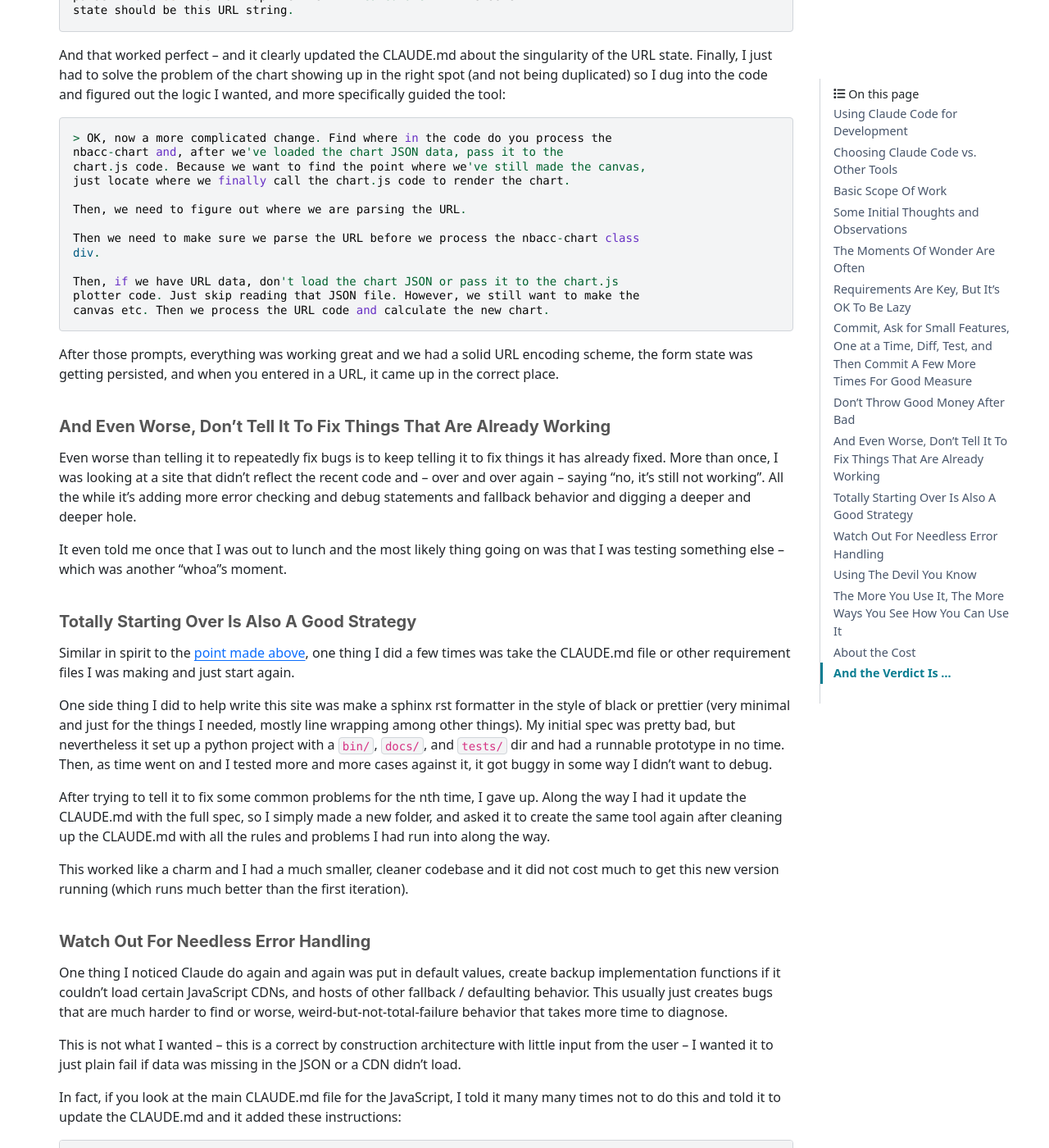
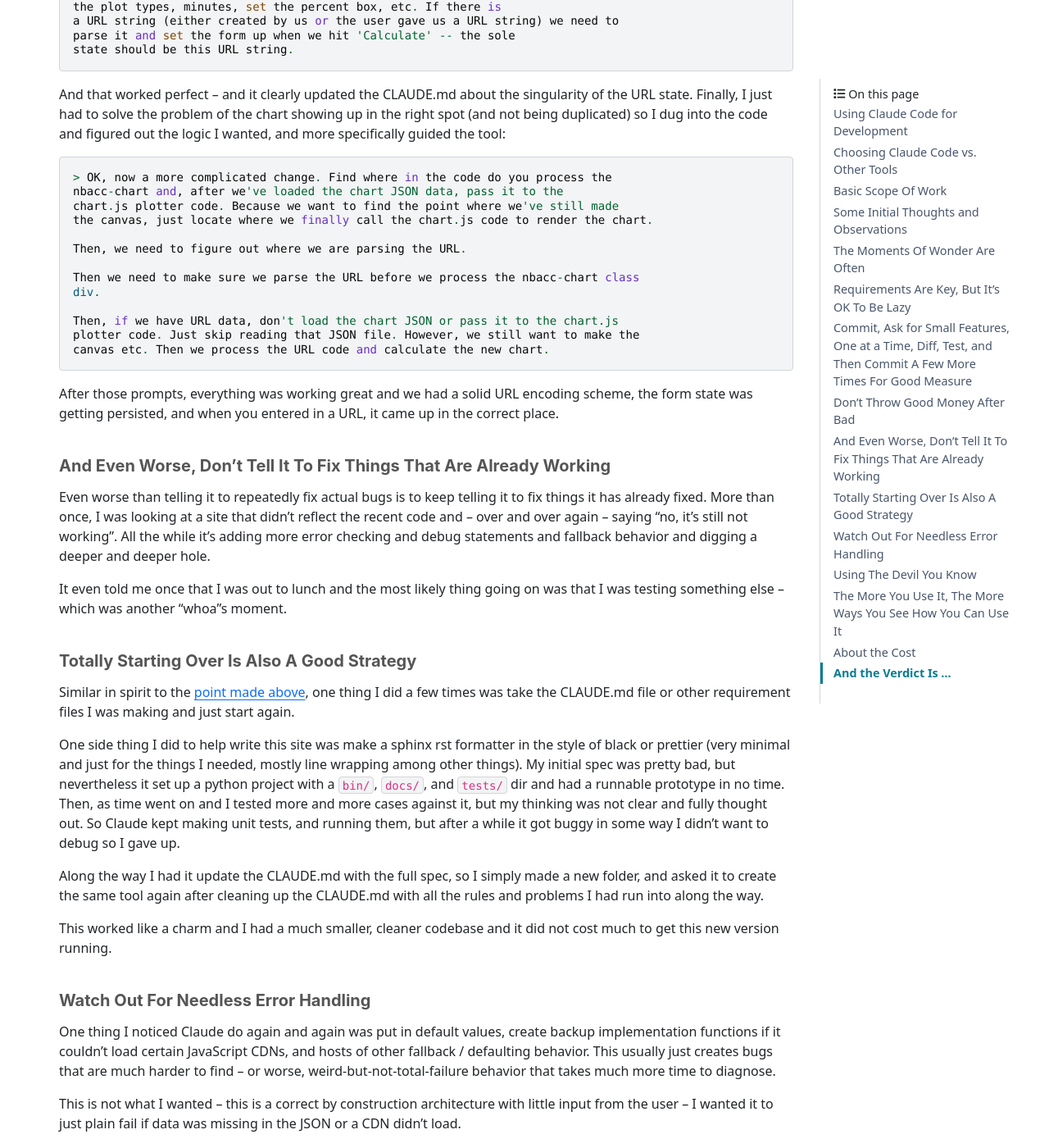
Before and after one commit to nba-comeback-calculator/nba-comeback-calculator, a Sphinx documentation site: the page built from docs/frontend/source/analysis/using_claude_code.rst, in a window 1280 px wide and 1400 px high, scrolled down 5883 px. Shown: the whole window at 82% size. Built offline with Sphinx 7.4.7 and the PyData theme 0.15.4, drawn with Linux system fonts in a browser that asks for light colours; nearby versions of some CDN libraries; comment, search, counter and statistics services are not loaded; some of the changed text lies outside the part shown.

Commit message:
NBA: rst cleanup.

```diff
--- a/docs/frontend/source/analysis/using_claude_code.rst
+++ b/docs/frontend/source/analysis/using_claude_code.rst
@@ -130,8 +130,8 @@
   the charm.
 
 * `Watch Out For Needless Error Handling`_: Often, Claude inserts needless
-  error handling / fallback implementation behavior that creates more subtle, harder-to-
-  track-down bugs.
+  error handling / fallback implementation behavior that creates more subtle,
+  harder-to- track-down bugs.
 
 * `Using The Devil You Know`_: Writing code in your go-to language and having Claude
   translate your complex logic into other domains you don't know as well works well.
@@ -145,14 +145,14 @@
 
 The Moments Of Wonder Are Often
 ===============================
-After I had my chart data files created by my Python scripts, I told Claude to help me
-make a chart.js chart and it took very little time to be up and running. Claude, unlike
-other AI tools, does things like use grep and other shell commands to figure out what
-it's looking at. I barely sketched out the JSON format to the tool and it figured the
-rest out on its own.
+After I had my Python scripts churning out my chart json data files, I told Claude to
+help me make a chart.js chart and it took very little time to be up and running.
+Claude, unlike other AI tools, does things like use grep and other shell commands to
+figure out what it's looking at. I barely sketched out the JSON format to the tool and
+it figured the rest out on its own.
 
-Then, briefly, I described how I wanted to create hover boxes that appear when the user
-pressed on a datapoint on the line:
+Then after I had a basic plot working I then, briefly, described how I wanted to create
+hover boxes that appear when the user pressed on a datapoint on the line:
 
 .. code::
 
@@ -224,7 +224,7 @@
 well-defined tasks. This approach produced much better results than requesting large
 features or complex implementations all at once.
 
-When I was my best self, I did:
+When I was my best self, my flow was:
 
 1. Commit current working code to establish a clean baseline
 2. Ask Claude for a specific, focused feature
@@ -233,14 +233,15 @@
 5. Commit working code before requesting the next feature
 
 Then, if you get yourself into a bad state you don't want to debug (which happened many
-times) you can easily revert.  For example, futzing with the calculator form for mobile
-devices, I often asked it do adjust something and often the result would be totally
-screwed.  Rather than debug, I just did ``git reset --hard`` and tried a different
-prompting strategy.
+times) you can easily revert.  For example, while futzing with the calculator form for
+mobile devices, I often asked it do adjust something and often the result would be
+totally screwed.  Rather than debug, I just did ``git reset --hard`` and tried a
+different prompting strategy, a process I found very workable.
 
 But over and over again, with my tendency to rush and get sloppy, I stopped doing this
-and just kept talking to Claude, mixing feature requests, not taking the time
-incrementally commit and it caused me a lot of unnecessary pain, as described below.
+and just kept talking to Claude like I've had a few, mixing feature requests, not
+taking the time to incrementally commit and it caused me a lot of unnecessary pain, as
+described below.
 
 .. _dont-throw-good-money-after-bad:
 
@@ -364,8 +365,8 @@
 
   > OK, now a more complicated change. Find where in the code do you process the
   nbacc-chart and, after we've loaded the chart JSON data, pass it to the
-  chart.js code. Because we want to find the point where we've still made the canvas,
-  just locate where we finally call the chart.js code to render the chart.
+  chart.js plotter code. Because we want to find the point where we've still made
+  the canvas, just locate where we finally call the chart.js code to render the chart.
 
   Then, we need to figure out where we are parsing the URL.
 
@@ -386,11 +387,11 @@
 And Even Worse, Don't Tell It To Fix Things That Are Already Working
 ====================================================================
 
-Even worse than telling it to repeatedly fix bugs is to keep telling it to fix things
-it has already fixed. More than once, I was looking at a site that didn't reflect the
-recent code and -- over and over again --  saying "no, it's still not working".  All
-the while it's adding more error checking and debug statements and fallback behavior
-and digging a deeper and deeper hole.
+Even worse than telling it to repeatedly fix actual bugs is to keep telling it to fix
+things it has already fixed. More than once, I was looking at a site that didn't
+reflect the recent code and -- over and over again --  saying "no, it's still not
+working".  All the while it's adding more error checking and debug statements and
+fallback behavior and digging a deeper and deeper hole.
 
 It even told me once that I was out to lunch and the most likely thing going on was
 that I was testing something else -- which was another "whoa"s moment.
@@ -409,15 +410,16 @@
 wrapping among other things).  My initial spec was pretty bad, but nevertheless it set
 up a python project with a ``bin/``, ``docs/``, and ``tests/`` dir and had a runnable
 prototype in no time.  Then, as time went on and I tested more and more cases against
-it, it got buggy in some way I didn't want to debug.
+it, but my thinking was not clear and fully thought out.  So Claude kept making unit
+tests, and running them, but after a while it got buggy in some way I didn't want to
+debug so I gave up.
 
-After trying to tell it to fix some common problems for the nth time, I gave up. Along
-the way I had it update the CLAUDE.md with the full spec, so I simply made a new
+Along the way I had it update the CLAUDE.md with the full spec, so I simply made a new
 folder, and asked it to create the same tool again after cleaning up the CLAUDE.md with
 all the rules and problems I had run into along the way.
 
 This worked like a charm and I had a much smaller, cleaner codebase and it did not cost
-much to get this new version running (which runs much better than the first iteration).
+much to get this new version running.
 
 
 .. _watch-out-for-needless-error-handling:
@@ -448,9 +450,10 @@
   - **No Fallbacks for Missing Dependencies**: Do not implement fallback algorithms
     when dependencies like numeric.js are missing. If a dependency is required, throw an error and fail explicitly rather than silently degrading to an alternative implementation.
 
-Overall, telling it how you like to code in the CLAUDE.md file is good practice, but I
-was surprised how it would keep doing it over and over.  So I kept telling not to and,
-over time, it seems to do it a lot less now.
+Overall, telling it how you like to code and what patterns you want to use in the
+CLAUDE.md file is good practice.  But something deep in the LLM was forcing it to keep
+doing it over and over.  So I kept telling not to over and over.  It did seem that,
+after a while, it seems to do it a lot less now.
 
 .. _using-the-devil-you-know:
 
```
Also changed, not shown: other parts of docs/frontend/source/analysis/using_claude_code.rst (+9 -9 lines).
